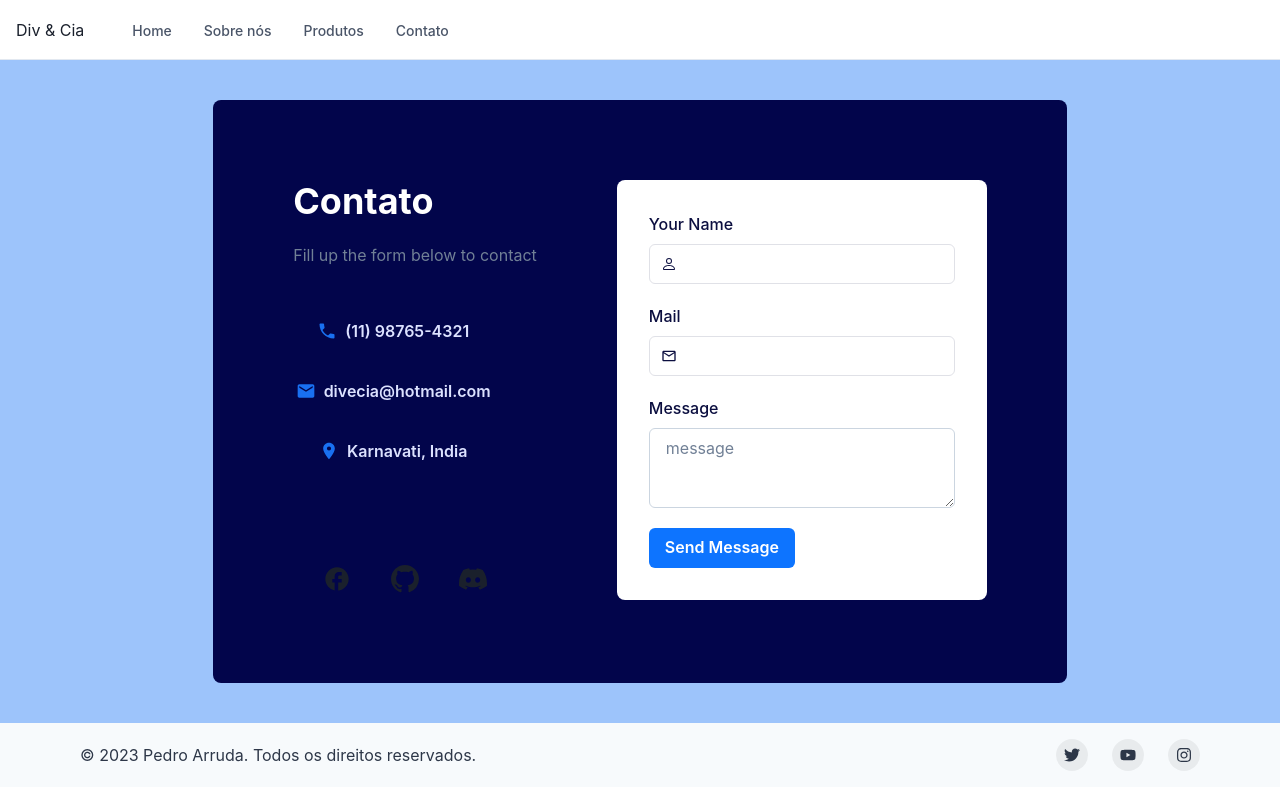
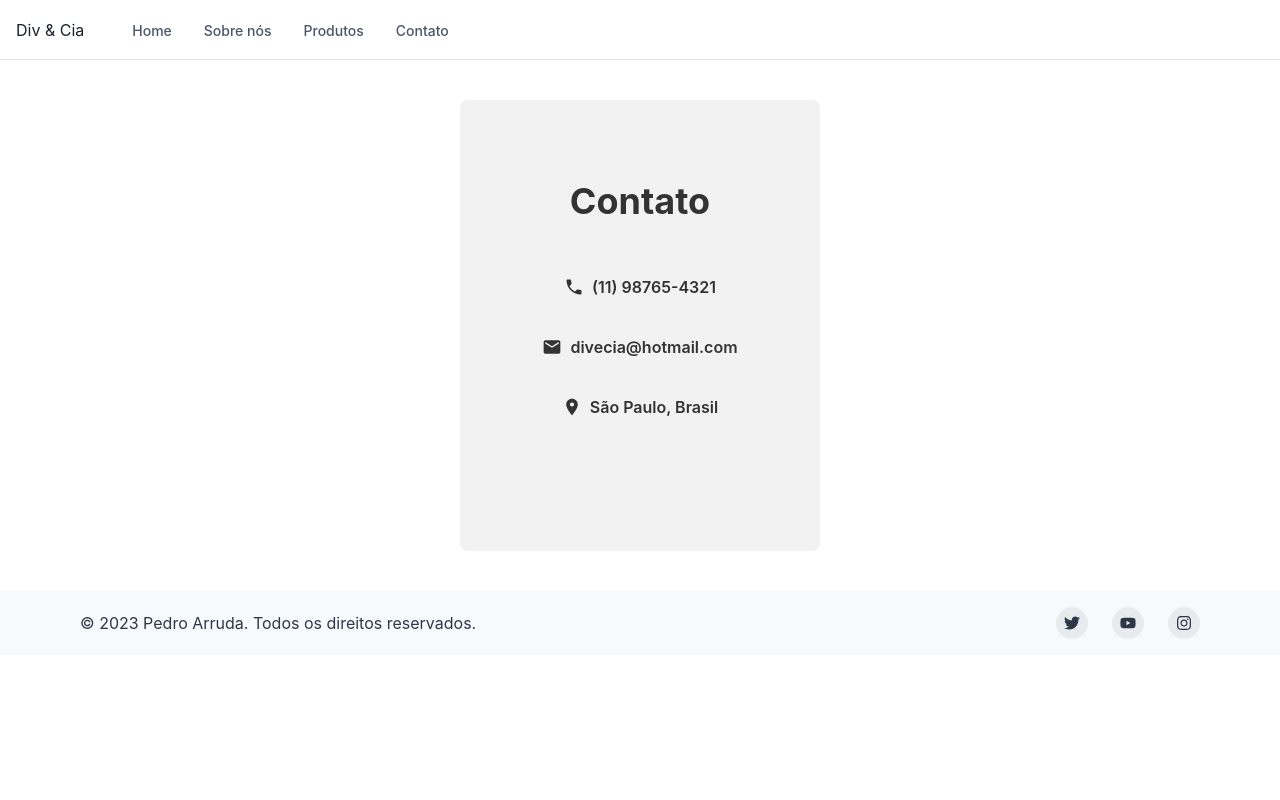
Before and after one commit to PeArruda91/Divecia-reworked, a Next.js app: page /contato in a window 1280 px wide. Built offline with nearby package versions, Linux system fonts and the light colour scheme.

Commit message:
product  change, missing first photo

```diff
--- a/app/contato/page.tsx
+++ b/app/contato/page.tsx
@@ -30,22 +30,20 @@ import { BsGithub, BsDiscord, BsPerson } from 'react-icons/bs';
 
 export default function contact() {
   return (
-    <Container bg="#9DC4FB" maxW="full" mt={0} centerContent overflow="hidden">
-      <Flex>
+    <Container bg="#FFFFFF" maxW="full" mt={0} centerContent overflow="hidden">
+  <Flex justifyContent="center" alignItems="center">
     <Box
-          bg="#02054B"
-          color="white"
+      bg="#F2F2F2"
+      color="#333333"
       borderRadius="lg"
       m={{ sm: 4, md: 16, lg: 10 }}
-          p={{ sm: 5, md: 5, lg: 16 }}>
+      p={{ sm: 5, md: 5, lg: 16 }}
+    >
       <Box p={4}>
         <Wrap spacing={{ base: 20, sm: 3, md: 5, lg: 20 }}>
           <WrapItem>
             <Box>
-                  <Heading>Contato</Heading>
-                  <Text mt={{ sm: 3, md: 3, lg: 5 }} color="gray.500">
-                    Fill up the form below to contact
-                  </Text>
+              <Heading textAlign="center">Contato</Heading>
               <Box py={{ base: 5, sm: 5, md: 8, lg: 10 }}>
                 <VStack pl={0} spacing={3} alignItems="flex-start">
                   <Button
@@ -53,9 +51,10 @@ export default function contact() {
                     height="48px"
                     width="200px"
                     variant="ghost"
-                        color="#DCE2FF"
+                    color="#333333"
                     _hover={{ border: '2px solid #1C6FEB' }}
-                        leftIcon={<MdPhone color="#1970F1" size="20px" />}>
+                    leftIcon={<MdPhone color="#333333" size="20px" />}
+                  >
                     (11) 98765-4321
                   </Button>
                   <Button
@@ -63,9 +62,10 @@ export default function contact() {
                     height="48px"
                     width="200px"
                     variant="ghost"
-                        color="#DCE2FF"
+                    color="#333333"
                     _hover={{ border: '2px solid #1C6FEB' }}
-                        leftIcon={<MdEmail color="#1970F1" size="20px" />}>
+                    leftIcon={<MdEmail color="#333333" size="20px" />}
+                  >
                     divecia@hotmail.com
                   </Button>
                   <Button
@@ -73,88 +73,12 @@ export default function contact() {
                     height="48px"
                     width="200px"
                     variant="ghost"
-                        color="#DCE2FF"
+                    color="#333333"
                     _hover={{ border: '2px solid #1C6FEB' }}
-                        leftIcon={<MdLocationOn color="#1970F1" size="20px" />}>
-                        Karnavati, India
+                    leftIcon={<MdLocationOn color="#333333" size="20px" />}
+                  >
+                    São Paulo, Brasil
                   </Button>
-                    </VStack>
-                  </Box>
-                  <HStack
-                    mt={{ lg: 10, md: 10 }}
-                    spacing={5}
-                    px={5}
-                    alignItems="flex-start">
-                    <IconButton
-                      aria-label="facebook"
-                      variant="ghost"
-                      size="lg"
-                      isRound={true}
-                      _hover={{ bg: '#0D74FF' }}
-                      icon={<MdFacebook size="28px" />}
-                    />
-                    <IconButton
-                      aria-label="github"
-                      variant="ghost"
-                      size="lg"
-                      isRound={true}
-                      _hover={{ bg: '#0D74FF' }}
-                      icon={<BsGithub size="28px" />}
-                    />
-                    <IconButton
-                      aria-label="discord"
-                      variant="ghost"
-                      size="lg"
-                      isRound={true}
-                      _hover={{ bg: '#0D74FF' }}
-                      icon={<BsDiscord size="28px" />}
-                    />
-                  </HStack>
-                </Box>
-              </WrapItem>
-              <WrapItem>
-                <Box bg="white" borderRadius="lg">
-                  <Box m={8} color="#0B0E3F">
-                    <VStack spacing={5}>
-                      <FormControl id="name">
-                        <FormLabel>Your Name</FormLabel>
-                        <InputGroup borderColor="#E0E1E7">
-                          <InputLeftElement
-                            pointerEvents="none"
-                            children={<BsPerson color="gray.800" />}
-                          />
-                          <Input type="text" size="md" />
-                        </InputGroup>
-                      </FormControl>
-                      <FormControl id="name">
-                        <FormLabel>Mail</FormLabel>
-                        <InputGroup borderColor="#E0E1E7">
-                          <InputLeftElement
-                            pointerEvents="none"
-                            children={<MdOutlineEmail color="gray.800" />}
-                          />
-                          <Input type="text" size="md" />
-                        </InputGroup>
-                      </FormControl>
-                      <FormControl id="name">
-                        <FormLabel>Message</FormLabel>
-                        <Textarea
-                          borderColor="gray.300"
-                          _hover={{
-                            borderRadius: 'gray.300',
-                          }}
-                          placeholder="message"
-                        />
-                      </FormControl>
-                      <FormControl id="name" float="right">
-                        <Button
-                          variant="solid"
-                          bg="#0D74FF"
-                          color="white"
-                          _hover={{}}>
-                          Send Message
-                        </Button>
-                      </FormControl>
                 </VStack>
               </Box>
             </Box>
@@ -164,5 +88,6 @@ export default function contact() {
     </Box>
   </Flex>
 </Container>
+
   );
 }
--- a/components/Navbar.tsx
+++ b/components/Navbar.tsx
@@ -243,6 +243,7 @@ import {
     },
     {
       label: 'Contato',
+      href: '/contato',
 
     },
   ];
--- a/components/Testemonials.tsx
+++ b/components/Testemonials.tsx
@@ -18,7 +18,7 @@ export default function Testemonials() {
       <Box textAlign={'center'}>
         <Avatar
           src={
-            'https://images.unsplash.com/photo-1586297135537-94bc9ba060aa?ixid=MXwxMjA3fDB8MHxwaG90by1wYWdlfHx8fGVufDB8fHw%3D&ixlib=rb-1.2.1&auto=format&fit=crop&w=100&q=80'
+            'https://encrypted-tbn0.gstatic.com/images?q=tbn:ANd9GcTPDAHKnh6lKTJ5B9Hwyl78qIe7nb52UQ9Qu7_rzELlk57iuA23GKBf-Sp4b2SzRX_Kf8k'
           }
           mb={2}
         />
```
Lines whose indentation alone changed are shown as unchanged.
